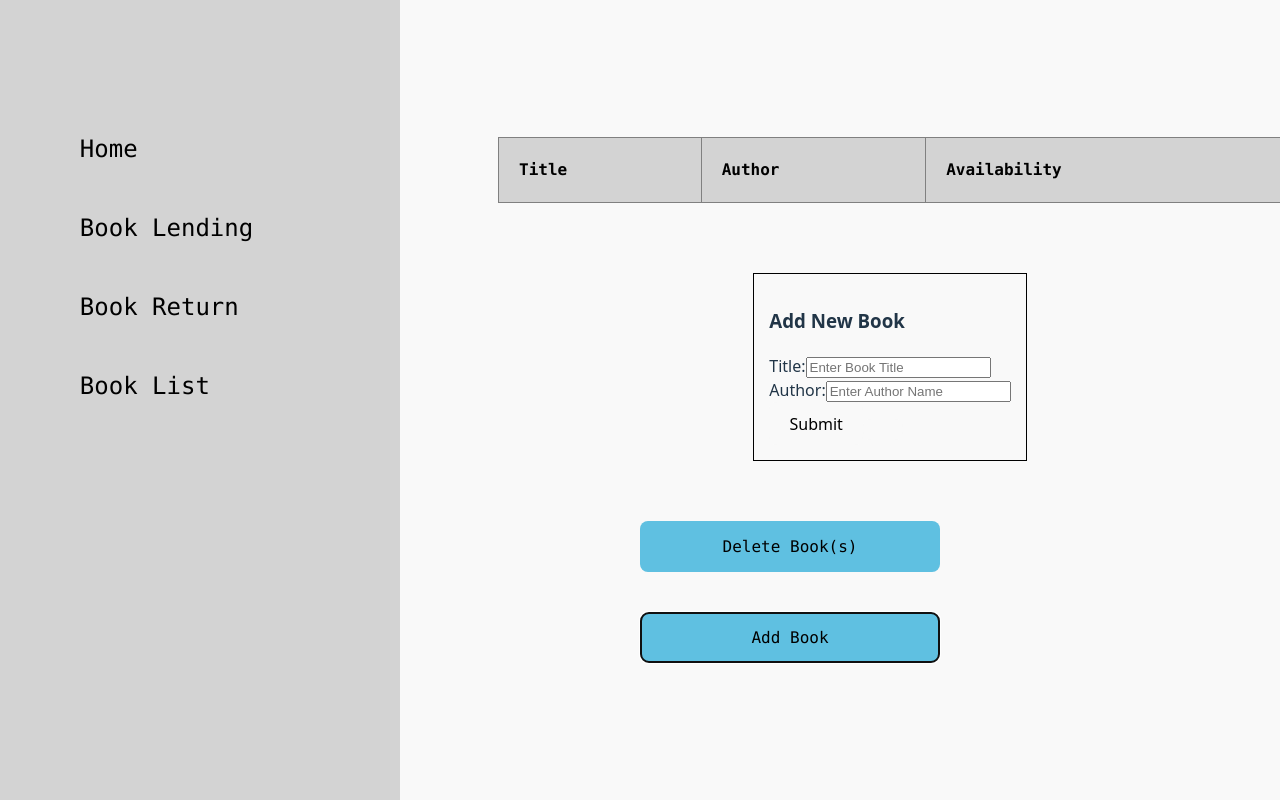
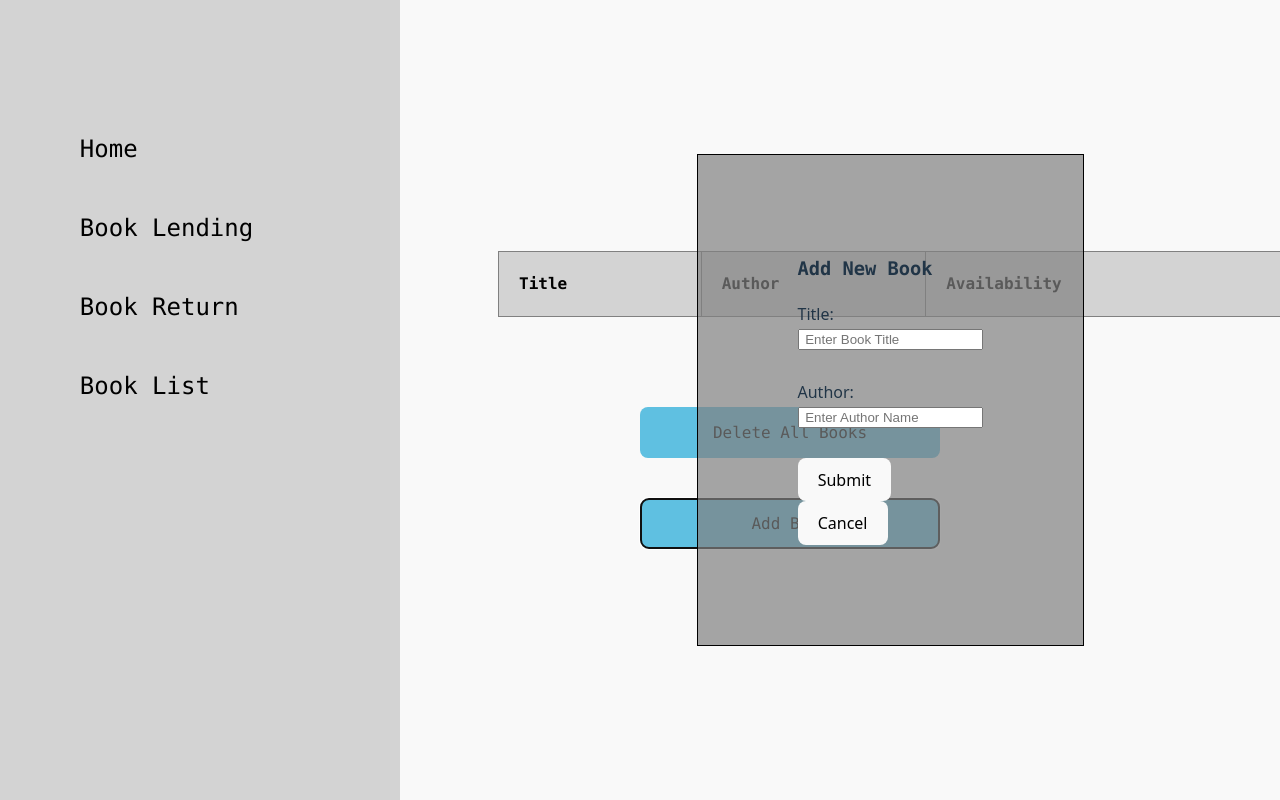
Before and after one commit to emerennovena/library-management-app, a React (Vite) app: page /list in a window 1280 px wide. Both pictures are taken after a click on the button "Add Book". Built offline with nearby package versions, Linux system fonts and the light colour scheme.

Commit message:
edit booklist page

```diff
--- a/src/pages/BookList.tsx
+++ b/src/pages/BookList.tsx
@@ -45,6 +45,15 @@ const BookList: React.FC = () => {
         }
     };
 
+    const deleteBook = () => {
+        if(books.length > 0) {
+            if (window.confirm ('Do you want to delete all books?')) {
+                setBooks([]);
+                localStorage.removeItem(LOCAL_STORAGE_KEY);
+            }
+        }
+    };
+
 return (
     <div className="rest-screen">
         <table style={{color: 'black'}}>
@@ -67,15 +76,21 @@ return (
         </table>
 
         {showAddForm && (
-            <div style={{ margin: '20px', padding: '15px', border: '1px solid black'}}>
-            <h3>Add New Book</h3>
-            <div>
+            <div style={{
+                margin: '500px',
+                padding: '100px',
+                border: '1px solid black',
+                position: 'fixed',
+                backgroundColor: 'rgba(128, 128, 128, 0.7)',
+                }}>
+            <h3 style={{marginTop: '0', fontFamily: 'Consolas, monospace'}}>Add New Book</h3>
+            <div style={{marginBottom: '30px'}}>
                 <label>Title:</label>
                 <input
                     type="text"
                     value={newBook.title}
                     onChange={(e) => setNewBook({ ...newBook, title: e.target.value })}
-                    placeholder='Enter Book Title'
+                    placeholder=' Enter Book Title'
                 />
             </div>
 
@@ -85,18 +100,18 @@ return (
                 type="text"
                 value={newBook.author}
                 onChange={(e) => setNewBook({ ...newBook, author: e.target.value})}
-                placeholder='Enter Author Name'
+                placeholder=' Enter Author Name'
                 />
             </div>
-
-            <button onClick={addBook}>Submit</button>
-            <button onClick={() => setShowAddForm(false)}></button>
+            <div style={{marginTop: '30px'}}></div>
+            <button onClick={addBook} style={{marginRight:'20px'}}>Submit</button>
+            <button onClick={() => setShowAddForm(false)}>Cancel</button>
 
             </div>
         )}
 
         <div className="button-row">
-        <button className="button-lending-position">Delete Book(s)</button>
+        <button className="button-lending-position" onClick={deleteBook}>Delete All Books</button>
         <button className="button-lending-position"
         onClick={() => setShowAddForm(true)}
         >Add Book</button>
```
